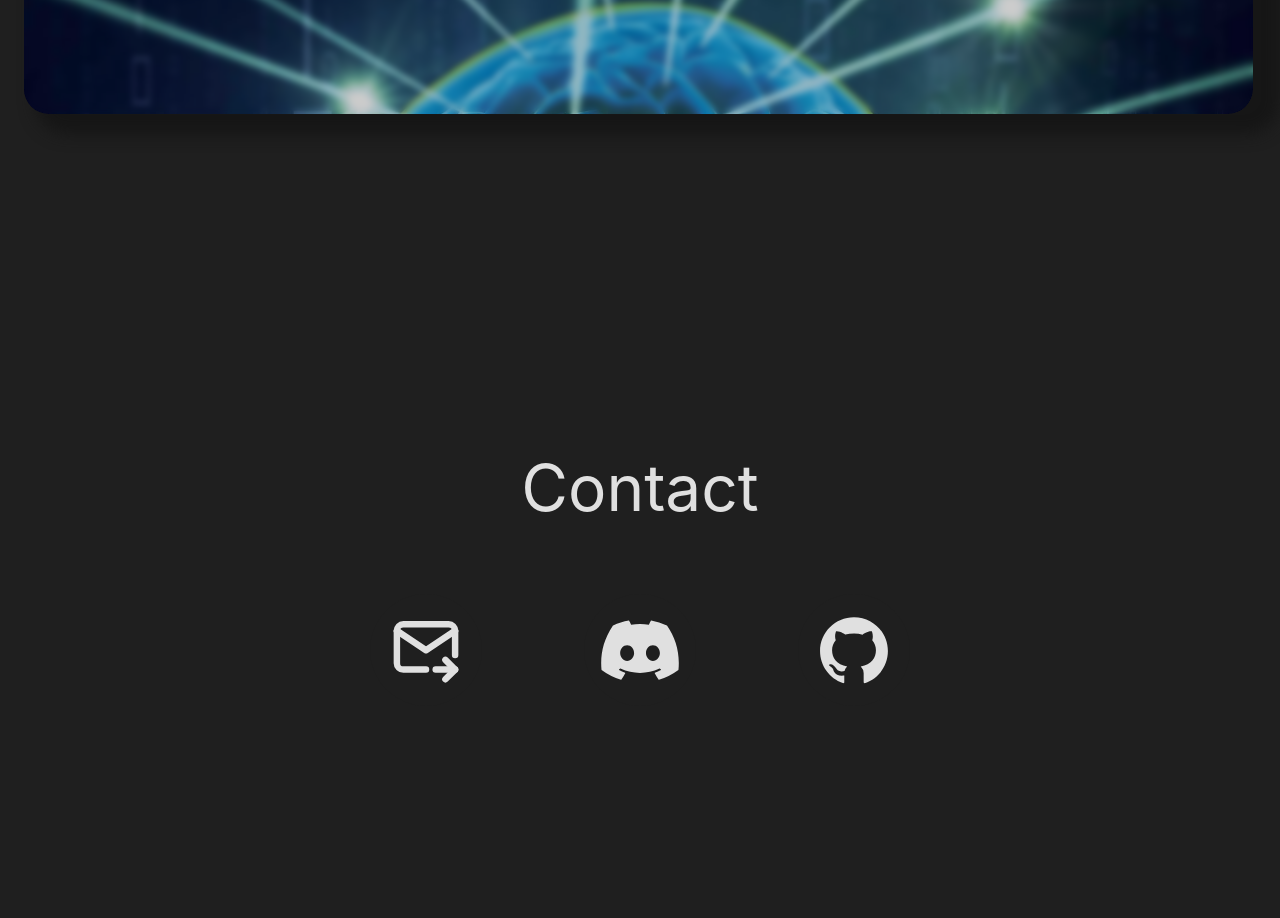
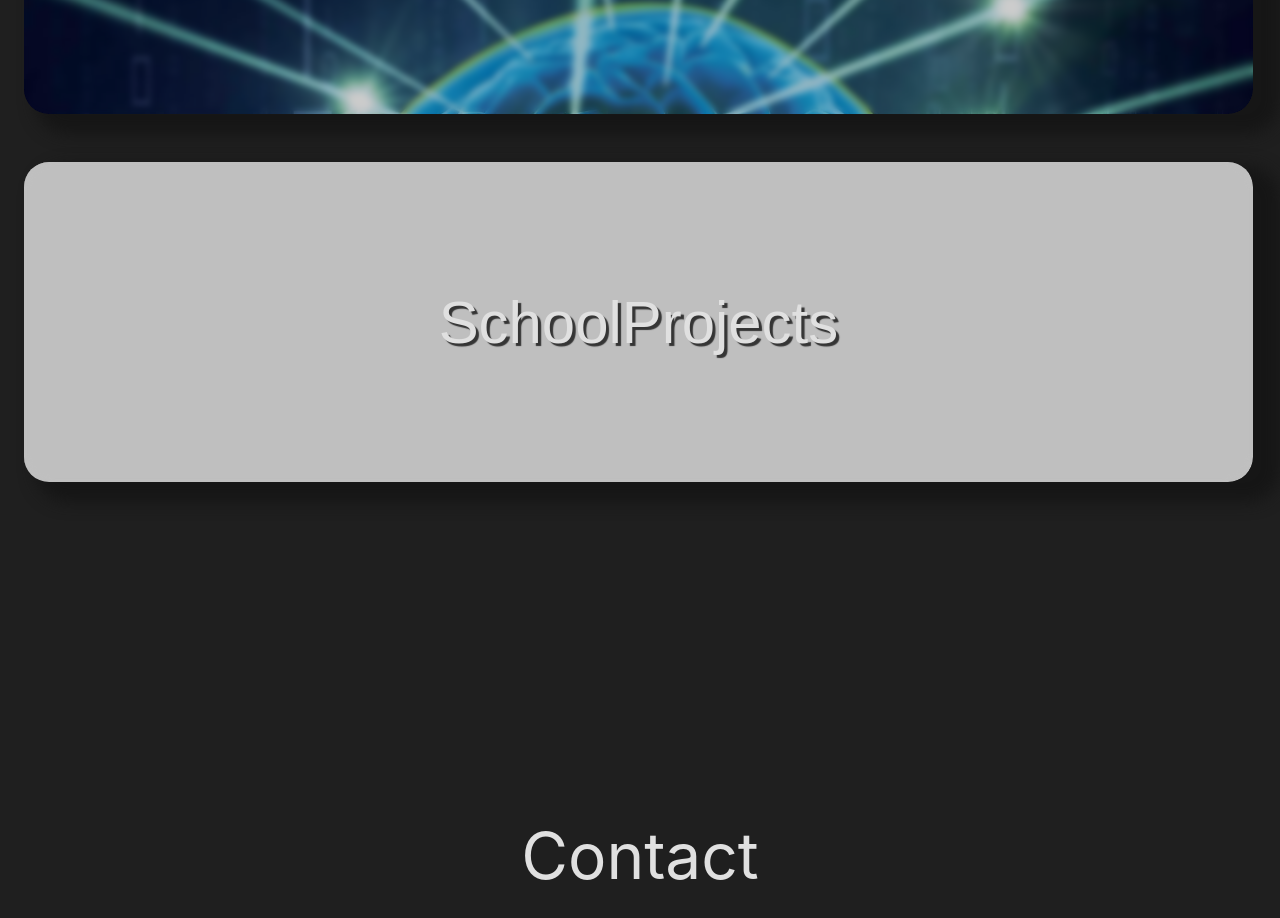
Before and after one commit to lis531/oldPortfolio, a React (Vite) app: page / in a window 1280 px wide. Shown: the part 3940-4858 px from the top of the page. Built offline with nearby package versions, Linux system fonts and the light colour scheme.

Commit message:
Update projects.jsx

```diff
--- a/src/projects.jsx
+++ b/src/projects.jsx
@@ -44,6 +44,13 @@ const projectsInfo = {
     paragraph: 'TechNews is my first school project made using HTML, CSS and JavaScript. Planned to relase in 2023. (active development)',
     href: 'https://github.com/lis531/TechNews',
     tryOut: 'https://lis531.github.io/TechNews/',
+    tryOutStyle: { display: 'visible' }
+  },
+  SchoolProjects: {
+    header: 'SchoolProjects',
+    paragraph: 'SchoolProjects is website for hosting my other (smaller) school projects made using HTML, CSS and JavaScript. (active development)',
+    href: 'https://github.com/lis531/SchoolProjects/',
+    tryOut: 'https://lis531.github.io/SchoolProjects/',
     tryOutStyle: { display: 'visible' }
   }
 };
@@ -98,6 +105,9 @@ const Projects = () => {
           <button className="box" id="SnakeTHEgame" onClick={() => toggleModal('SnakeTHEgame')} ref={el => elements.current[5] = el}><span><h3>SnakeTHEgame</h3></span></button>
           <button className="box" id="GoodToKnow" onClick={() => toggleModal('GoodToKnow')} ref={el => elements.current[6] = el}><span><h3>GoodToKnow</h3></span></button>
         </div>
+        <div className="wrapper">
+          <button className="box" id="SchoolProjects" onClick={() => toggleModal('SchoolProjects')} ref={el => elements.current[7] = el}><span><h3>SchoolProjects</h3></span></button>
+        </div>
       </div>
       <div className={modalClassName}>
         {modalVisible && (
```
